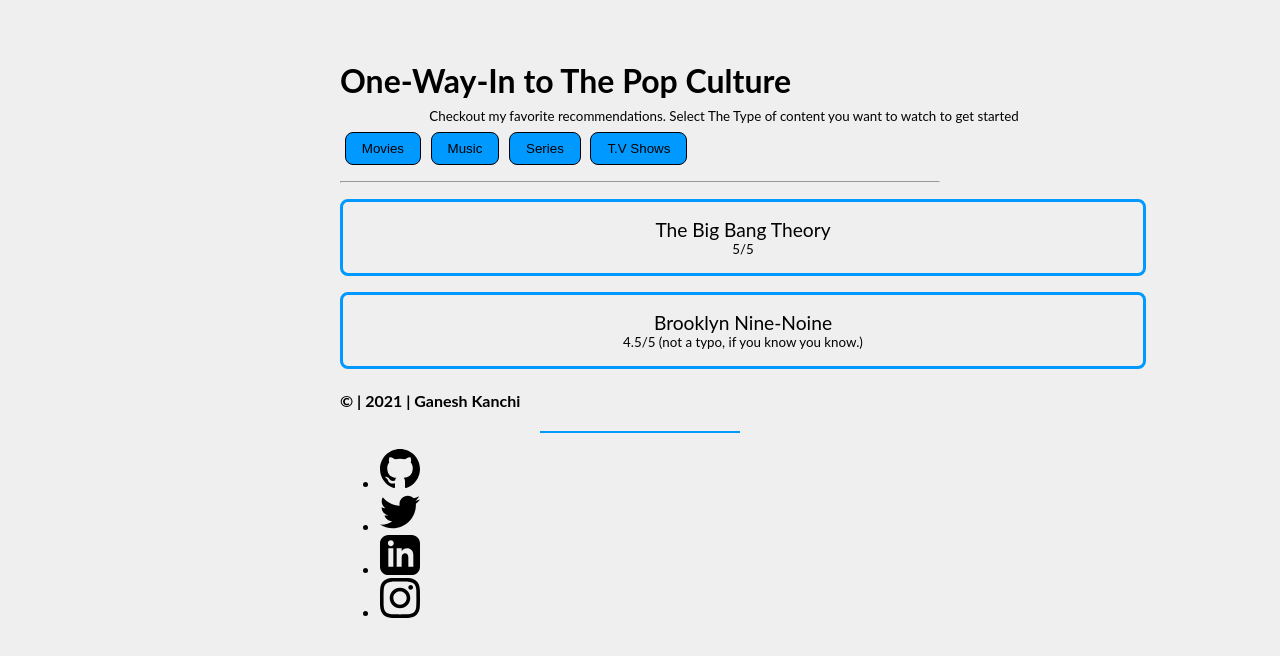
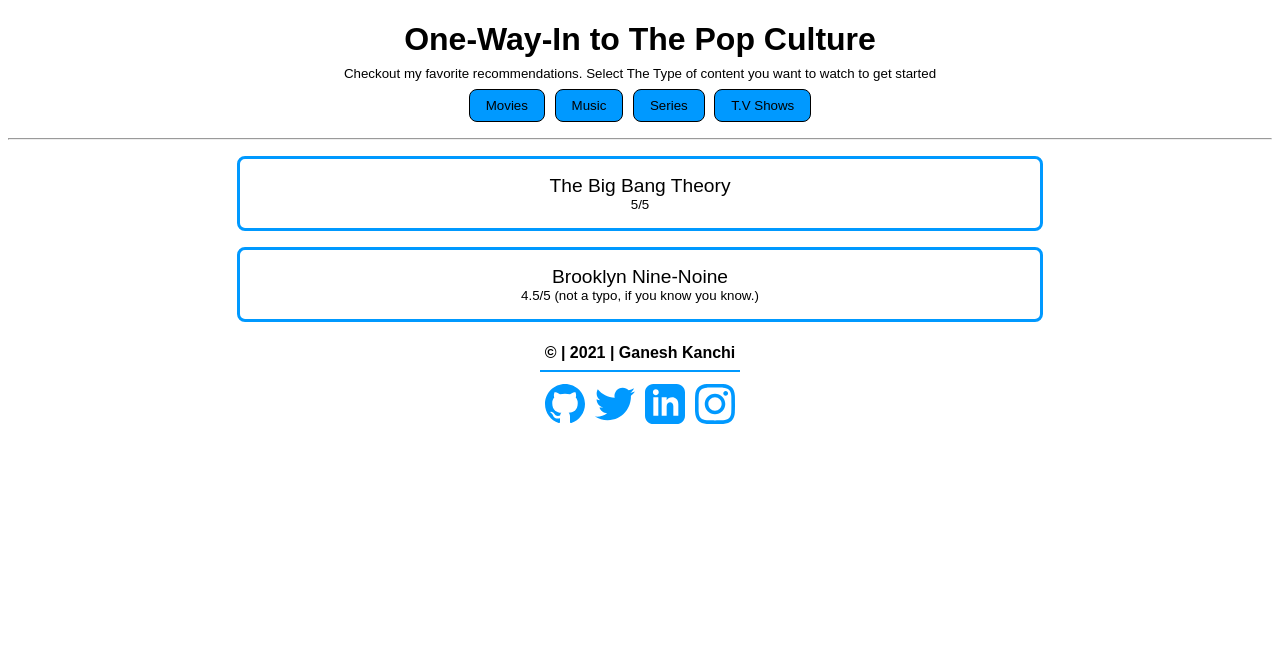
Before and after one commit to ganesh-kanchi/Pop-Culture-Recommendations, a React (Create React App) app: page / in a window 1280 px wide. Shown: the top 656 px of the page. Built offline with nearby package versions, Linux system fonts and the light colour scheme.

Commit message:
initial commit

```diff
--- a/public/index.html
+++ b/public/index.html
@@ -7,22 +7,10 @@
       content="width=device-width, initial-scale=1, shrink-to-fit=no"
     />
     <meta name="theme-color" content="#000000" />
-    <!--
-      manifest.json provides metadata used when your web app is added to the
-      homescreen on Android. See https://developers.google.com/web/fundamentals/engage-and-retain/web-app-manifest/
-    -->
+
     <link rel="manifest" href="%PUBLIC_URL%/manifest.json" />
     <link rel="shortcut icon" href="%PUBLIC_URL%/favicon.ico" />
-    <!--
-      Notice the use of %PUBLIC_URL% in the tags above.
-      It will be replaced with the URL of the `public` folder during the build.
-      Only files inside the `public` folder can be referenced from the HTML.
-
-      Unlike "/favicon.ico" or "favicon.ico", "%PUBLIC_URL%/favicon.ico" will
-      work correctly both with client-side routing and a non-root public URL.
-      Learn how to configure a non-root public URL by running `npm run build`.
-    -->
-    <title>Good Reads</title>
+    <title>Pop Culture Recommendations</title>
   </head>
 
   <body>
@@ -30,15 +18,5 @@
       You need to enable JavaScript to run this app.
     </noscript>
     <div id="root"></div>
-    <!--
-      This HTML file is a template.
-      If you open it directly in the browser, you will see an empty page.
-
-      You can add webfonts, meta tags, or analytics to this file.
-      The build step will place the bundled scripts into the <body> tag.
-
-      To begin the development, run `npm start` or `yarn start`.
-      To create a production bundle, use `npm run build` or `yarn build`.
-    -->
   </body>
 </html>
--- a/src/index.js
+++ b/src/index.js
@@ -1,12 +1,12 @@
-import { StrictMode } from "react";
+import React from "react";
 import ReactDOM from "react-dom";
 
 import App from "./App";
 
 const rootElement = document.getElementById("root");
 ReactDOM.render(
-  <StrictMode>
+  <React.StrictMode>
     <App />
-  </StrictMode>,
+  </React.StrictMode>,
   rootElement
 );
--- a/src/styles.css
+++ b/src/styles.css
@@ -1,10 +1,42 @@
 .App {
-  max-width: 600px;
+  font-family: sans-serif;
+  text-align: center;
   margin: auto;
-  padding: 2rem;
 }
 
-body {
-  font-family: "Lato", sans-serif;
-  background-color: #efefef;
+#root {
+  text-align: center;
+  margin: auto;
+  display: inline;
+  align-content: center;
 }
+
+#footer-head {
+  margin-bottom: 0.5rem;
+}
+
+#footer-ul {
+  display: inline-block;
+  list-style-type: none;
+  margin-block-start: 0;
+  margin-block-end: 0;
+  margin-inline-start: 0px;
+  margin-inline-end: 0px;
+  padding-inline-start: 0px;
+  margin-bottom: 1rem;
+}
+
+.footer-li {
+  display: inline-block;
+  margin-left: 5px;
+  margin-right: 5px;
+}
+
+footer {
+  font-weight: 500;
+}
+
+.change-color-svg {
+  fill: rgb(0, 153, 255);
+  height: 6vh;
+}
```
